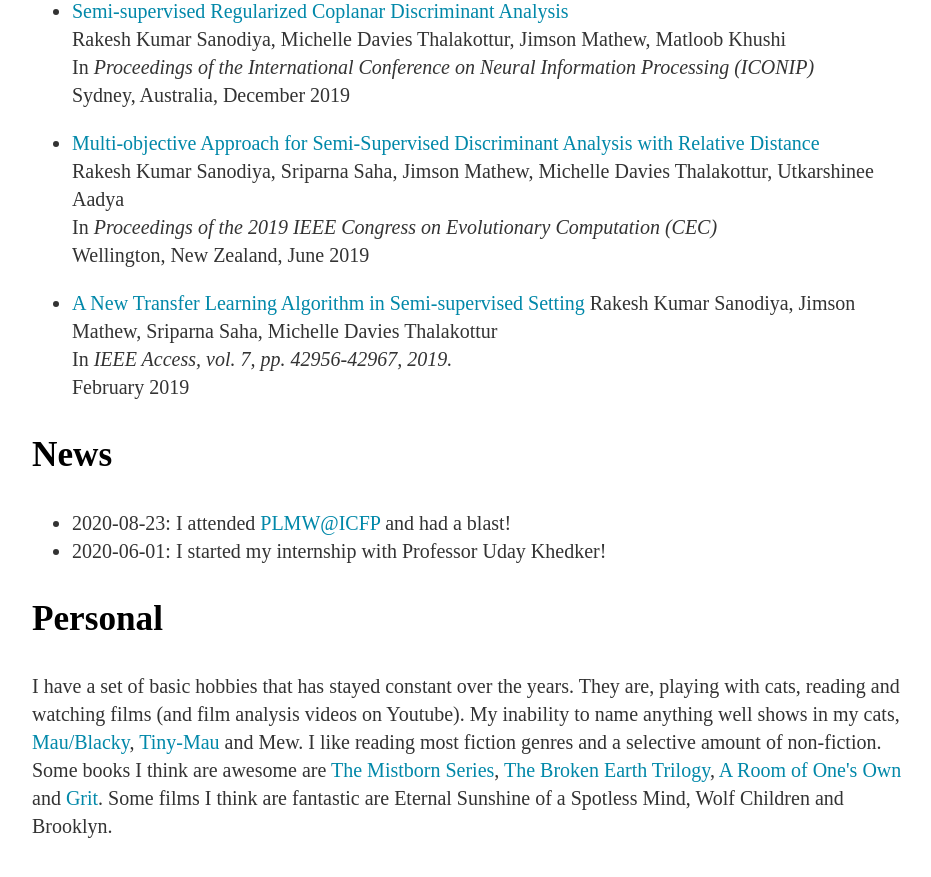
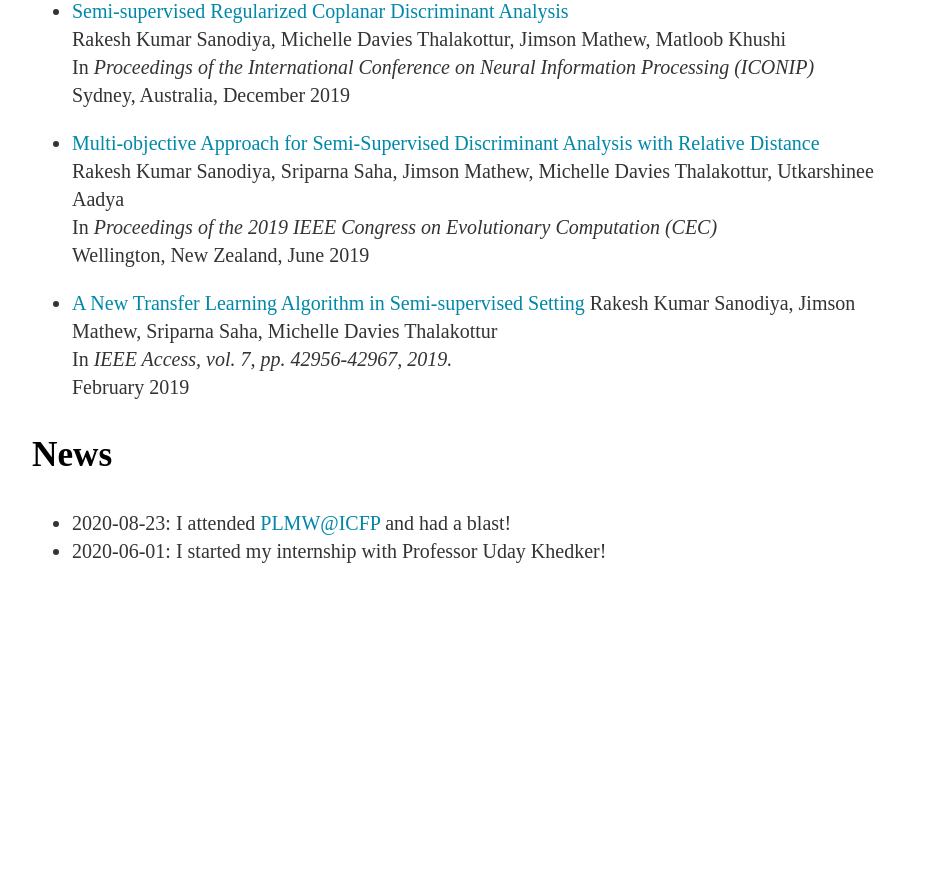
Before and after one commit to michelledaviest/michelledaviest.github.io, a Jekyll site: the page built from index.html, in a window 1280 px wide and 900 px high, scrolled down 1183 px. Shown: the top 877 px of the window, without its empty margins (160-1091 px from the left). Built offline with Jekyll 4.4.1, drawn with Linux system fonts in a browser that asks for light colours; some web fonts are replaced; after the commit the page ends 1808 px from its top, so only the background shows below that.

Commit message:
removed personal section

```diff
--- a/_layouts/default.html
+++ b/_layouts/default.html
@@ -15,7 +15,6 @@
 <li><a href="../index.html#aboutsec">About Me</a></li>
 <li><a href="../index.html#researchsec">Research</a></li>
 <li><a href="../index.html#newsec">News</a></li>
-<li><a href="../index.html#personalsec">Personal</a></li>
 <li><a href="/blog">Blog</a></li>
 </ul>
     </nav>
--- a/blog/index.html
+++ b/blog/index.html
@@ -1,6 +1,6 @@
 ---
 layout: default
-title: Blog?
+title: Michelle's Sparse Blog
 ---
 <h1>{{ page.title }}</h1>
 <ul class="posts">
--- a/index.html
+++ b/index.html
@@ -45,8 +45,3 @@ title: Michelle Thalakottur
 		<li>2020-06-01: I started my internship with Professor Uday Khedker!</li>
 	</ul>
 </div>
-
-<div class="blurb" id="personalsec">
-	<h2>Personal</h2>
-	<p>I have a set of basic hobbies that has stayed constant over the years. They are, playing with cats, reading and watching films (and film analysis videos on Youtube). My inability to name anything well shows in my cats, <a href="personal/cats/IMG_BLACKY.jpg">Mau/Blacky</a>, <a href="personal/cats/IMG_TINY-MAU.jpg">Tiny-Mau</a> and Mew. I like reading most fiction genres and a selective amount of non-fiction. Some books I think are awesome are <a href="https://www.goodreads.com/series/40910-mistborn">The Mistborn Series</a>, <a href="https://www.goodreads.com/series/40910-mistborn">The Broken Earth Trilogy</a>, <a href="https://www.goodreads.com/book/show/18521.A_Room_of_One_s_Own">A Room of One's Own</a> and <a href="https://www.goodreads.com/book/show/27213329-grit">Grit</a>. Some films I think are fantastic are Eternal Sunshine of a Spotless Mind, Wolf Children and Brooklyn.</p>
-</div>
```
